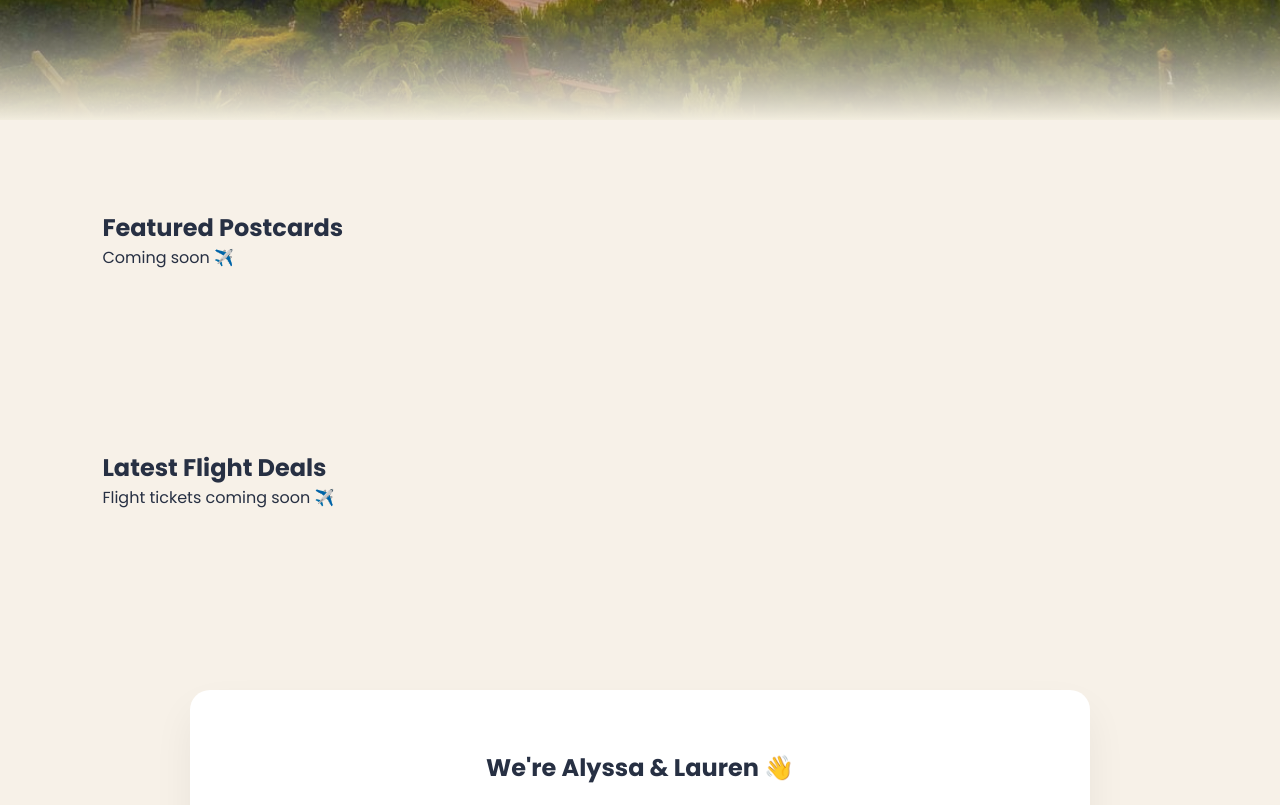
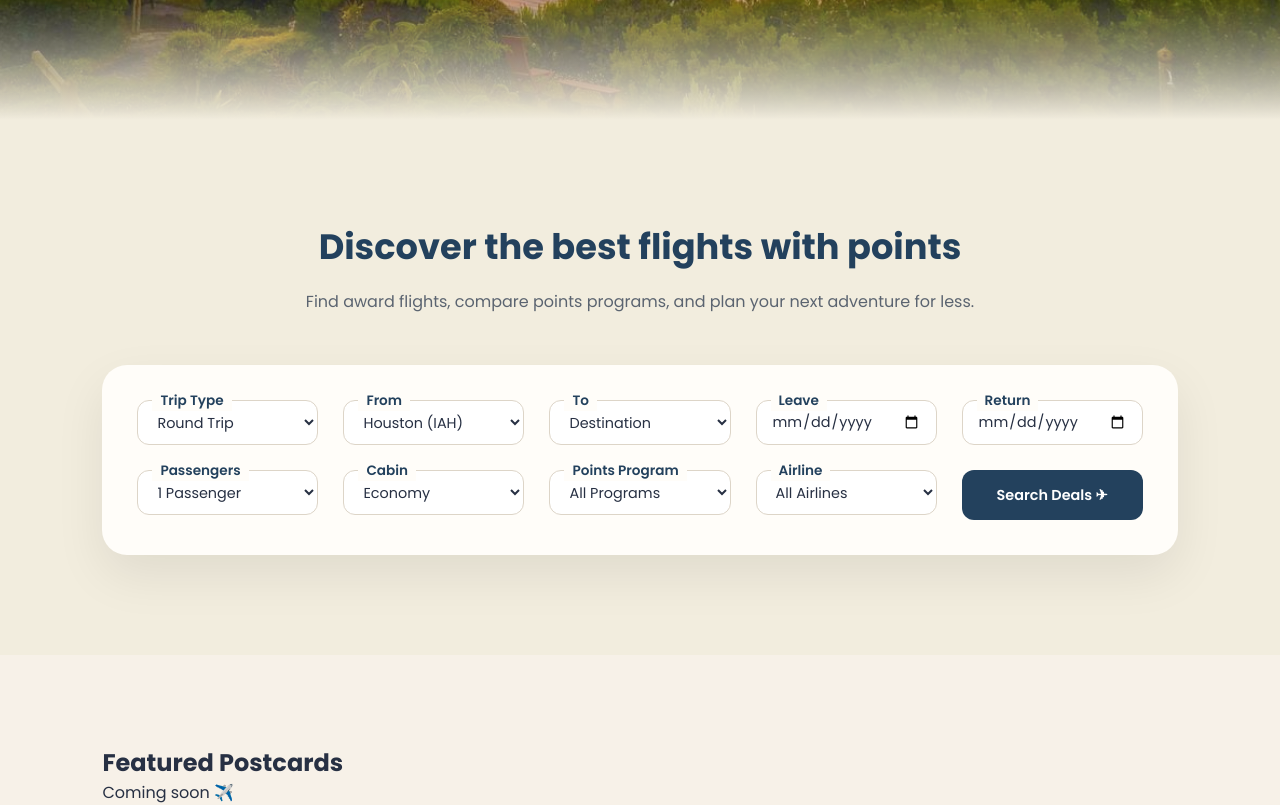
Before and after one commit to alyssaxto/weekendmax, a React (Vite) app in the folder letsweekendmax/: page / in a window 1280 px wide. Shown: the part 520-1325 px from the top of the page. Built offline with nearby package versions, Linux system fonts and the light colour scheme.

Commit message:
updated flight deals

```diff
--- /dev/null
+++ b/letsweekendmax/src/components/FlightDeals.css
@@ -0,0 +1,236 @@
+.flight-deals{
+
+    background:#F2EDDE;
+
+    padding:100px 8%;
+
+}
+
+
+/* HEADER */
+
+.flight-header{
+
+    text-align:center;
+
+    max-width:700px;
+
+    margin:0 auto 50px;
+
+}
+
+
+.flight-header h2{
+
+    font-size:2.2rem;
+
+    color:#23415d;
+
+    margin-bottom:15px;
+
+}
+
+
+.flight-header p{
+
+    color:#5b6470;
+
+    line-height:1.7;
+
+}
+
+
+
+/* SEARCH BOX */
+
+.flight-search{
+
+    background:#fffdf9;
+
+    border-radius:25px;
+
+    padding:35px;
+
+    box-shadow:
+    0 20px 50px rgba(0,0,0,.08);
+
+
+    display:grid;
+
+    grid-template-columns:
+    repeat(5,1fr);
+
+    gap:25px;
+
+}
+
+
+/* INPUTS */
+
+.search-field{
+
+    position:relative;
+
+}
+
+
+.search-field label{
+
+    position:absolute;
+
+    top:-9px;
+
+    left:15px;
+
+    padding:0 8px;
+
+    background:#fffdf9;
+
+    color:#23415d;
+
+    font-size:.75rem;
+
+    font-weight:600;
+
+    z-index:2;
+
+}
+
+
+.search-field input,
+.search-field select{
+
+    width:100%;
+
+    height:55px;
+
+    border:1px solid #d8d3ca;
+
+    border-radius:12px;
+
+    padding:0 16px;
+
+    background:white;
+
+    font-family:"Poppins",sans-serif;
+
+    font-size:.9rem;
+
+    color:#273043;
+
+    outline:none;
+
+}
+
+
+.search-field input:focus,
+.search-field select:focus{
+
+    border-color:#d58b5b;
+
+}
+
+.search-field label{
+
+    font-size:.85rem;
+
+    font-weight:600;
+
+    color:#23415d;
+
+}
+
+
+.search-field input,
+.search-field select{
+
+    height:45px;
+
+    border-radius:12px;
+
+    border:1px solid #ddd5c8;
+
+    padding:0 15px;
+
+    font-family:"Poppins",sans-serif;
+
+    background:white;
+
+    color:#273043;
+
+}
+
+
+.search-field input:focus,
+.search-field select:focus{
+
+    outline:none;
+
+    border-color:#d58b5b;
+
+}
+
+
+
+/* BUTTON */
+
+.search-button{
+
+    grid-column:5;
+
+    width:100%;
+
+    height:50px;
+
+    border:none;
+
+    border-radius:12px;
+
+    background:#23415d;
+
+    color:white;
+
+    font-size:.9rem;
+
+    font-weight:600;
+
+    cursor:pointer;
+
+    transition:.3s;
+
+}
+.search-button:hover{
+
+    background:#40698b;
+
+    transform:translateY(-3px);
+
+}
+
+
+
+/* MOBILE */
+
+@media(max-width:900px){
+
+.flight-search{
+
+    grid-template-columns:1fr;
+
+}
+
+
+.search-button{
+
+    grid-column:span 1;
+
+}
+
+
+.flight-header h2{
+
+    font-size:2rem;
+
+}
+
+}
--- a/letsweekendmax/src/components/FlightDeals.jsx
+++ b/letsweekendmax/src/components/FlightDeals.jsx
@@ -1,19 +1,296 @@
+import "./FlightDeals.css";
+
 export default function FlightDeals(){
 
-return(
+    return (
 
-<section className="section">
+        <section className="flight-deals">
 
-<h2>
-Latest Flight Deals
-</h2>
+            <div className="flight-header">
 
-<p>
-Flight tickets coming soon ✈️
-</p>
+                <h2>
+                    Discover the best flights with points
+                </h2>
 
-</section>
+                <p>
+                    Find award flights, compare points programs,
+                    and plan your next adventure for less.
+                </p>
 
-)
+            </div>
+
+
+            <div className="flight-search">
+
+
+                {/* TRIP TYPE */}
+                <div className="search-field">
+
+                    <label>
+                        Trip Type
+                    </label>
+
+                    <select>
+
+                        <option>
+                            Round Trip
+                        </option>
+
+                        <option>
+                            One Way
+                        </option>
+
+                        <option>
+                            Multi City
+                        </option>
+
+                    </select>
+
+                </div>
+
+
+
+                {/* FROM */}
+                <div className="search-field">
+
+                    <label>
+                        From
+                    </label>
+
+                    <select>
+
+                        <option>
+                            Houston (IAH)
+                        </option>
+
+                        <option>
+                            Miami (MIA)
+                        </option>
+
+                        <option>
+                            New York (JFK)
+                        </option>
+
+                        <option>
+                            Los Angeles (LAX)
+                        </option>
+
+                    </select>
+
+                </div>
+
+
+
+                {/* TO */}
+                <div className="search-field">
+
+                    <label>
+                        To
+                    </label>
+
+                    <select>
+
+                        <option>
+                            Destination
+                        </option>
+
+                        <option>
+                            Tokyo (NRT)
+                        </option>
+
+                        <option>
+                            London (LHR)
+                        </option>
+
+                        <option>
+                            Paris (CDG)
+                        </option>
+
+                        <option>
+                            Rome (FCO)
+                        </option>
+
+                    </select>
+
+                </div>
+
+
+
+                {/* LEAVE */}
+                <div className="search-field">
+
+                    <label>
+                        Leave
+                    </label>
+
+                    <input
+                        type="date"
+                    />
+
+                </div>
+
+
+
+                {/* RETURN */}
+                <div className="search-field">
+
+                    <label>
+                        Return
+                    </label>
+
+                    <input
+                        type="date"
+                    />
+
+                </div>
+
+
+
+                {/* PASSENGERS */}
+                <div className="search-field">
+
+                    <label>
+                        Passengers
+                    </label>
+
+                    <select>
+
+                        <option>
+                            1 Passenger
+                        </option>
+
+                        <option>
+                            2 Passengers
+                        </option>
+
+                        <option>
+                            3 Passengers
+                        </option>
+
+                        <option>
+                            4 Passengers
+                        </option>
+
+                    </select>
+
+                </div>
+
+
+
+                {/* CABIN */}
+                <div className="search-field">
+
+                    <label>
+                        Cabin
+                    </label>
+
+                    <select>
+
+                        <option>
+                            Economy
+                        </option>
+
+                        <option>
+                            Premium Economy
+                        </option>
+
+                        <option>
+                            Business
+                        </option>
+
+                        <option>
+                            First Class
+                        </option>
+
+                    </select>
+
+                </div>
+
+
+
+                {/* POINTS PROGRAM */}
+                <div className="search-field">
+
+                    <label>
+                        Points Program
+                    </label>
+
+                    <select>
+
+                        <option>
+                            All Programs
+                        </option>
+
+                        <option>
+                            Chase Ultimate Rewards
+                        </option>
+
+                        <option>
+                            Amex Membership Rewards
+                        </option>
+
+                        <option>
+                            Capital One Miles
+                        </option>
+
+                        <option>
+                            Citi ThankYou Points
+                        </option>
+
+                    </select>
+
+                </div>
+
+
+
+                {/* AIRLINE */}
+                <div className="search-field">
+
+                    <label>
+                        Airline
+                    </label>
+
+                    <select>
+
+                        <option>
+                            All Airlines
+                        </option>
+
+                        <option>
+                            United
+                        </option>
+
+                        <option>
+                            Delta
+                        </option>
+
+                        <option>
+                            American Airlines
+                        </option>
+
+                        <option>
+                            Air Canada
+                        </option>
+
+                    </select>
+
+                </div>
+
+
+
+                {/* SEARCH BUTTON */}
+                <button className="search-button">
+
+                    Search Deals ✈
+
+                </button>
+
+
+            </div>
+
+
+        </section>
+
+    );
 
 }
--- a/letsweekendmax/src/components/Navbar.css
+++ b/letsweekendmax/src/components/Navbar.css
@@ -4,7 +4,7 @@
 
 /* ---------------- Navbar ---------------- */
 .navbar {
-  background: #F2EDDE;
+  background: #ffffff;
   height: 65px;
   display: flex;
   justify-content: center;
--- a/letsweekendmax/src/pages/Home.jsx
+++ b/letsweekendmax/src/pages/Home.jsx
@@ -12,10 +12,10 @@ return(
 <>
 
 <Hero />
+<FlightDeals />
 
 <FeaturedPostcards />
 
-<FlightDeals />
 
 <AboutPreview />
 
```
